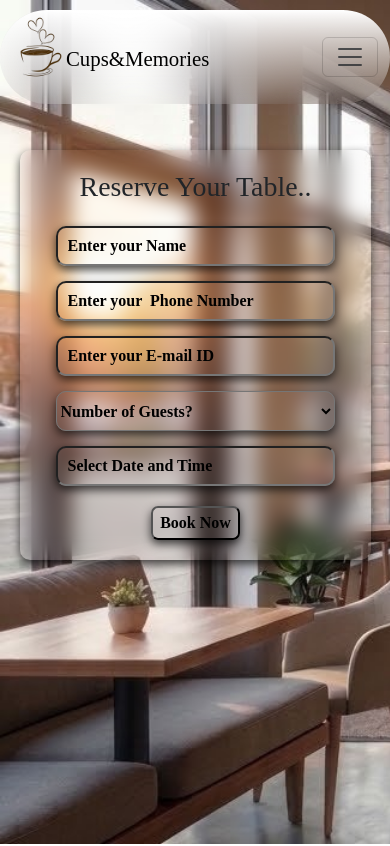
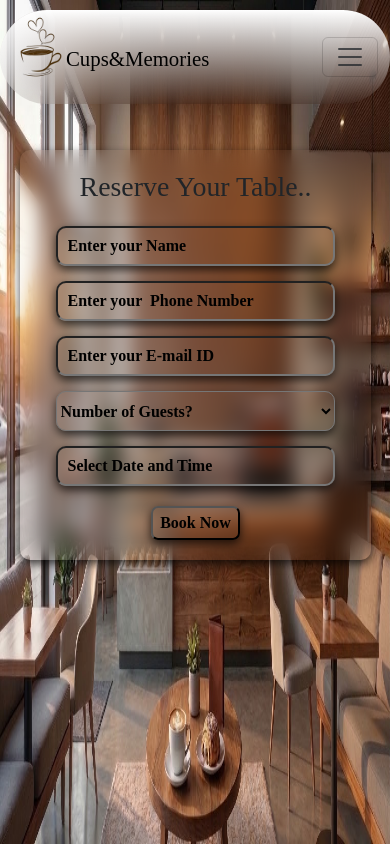
Before and after one commit to nandhakumar102005/cups-and-memories, a React (Vite) app: page /TableBooking in a window 390 px wide. Shown: the top 846 px of the page. Built offline with nearby package versions, Linux system fonts and the light colour scheme.

Commit message:
Update index.css

```diff
--- a/src/index.css
+++ b/src/index.css
@@ -348,9 +348,9 @@ body,html{
 .tbcont {
   background-image: url("./assets/Ai.jpeg");
   background-repeat: no-repeat;
-  background-size: cover;
+  background-size: 100% 100%;
   bacground-position:center;
-  min-height: 100vh;
+  height: 100vh;
 
 
 }
@@ -633,9 +633,9 @@ top: 20px;
   .tbcont {
     background-image: url("./assets/Ai.jpeg");
     background-repeat: no-repeat;
-    background-size: cover;
+    background-size: 100% 100%;
     bacground-position:center;
-    min-height: 100vh;
+    height: 100vh;
 
 
   }
@@ -839,9 +839,9 @@ top: 20px;
   .tbcont {
 
     background-repeat: no-repeat;
-     background-size: cover;
+     background-size: 100% 100%;
      bacground-position:center;
-     min-height: 100vh;
+     height: 100vh;
 
   }
 
```
